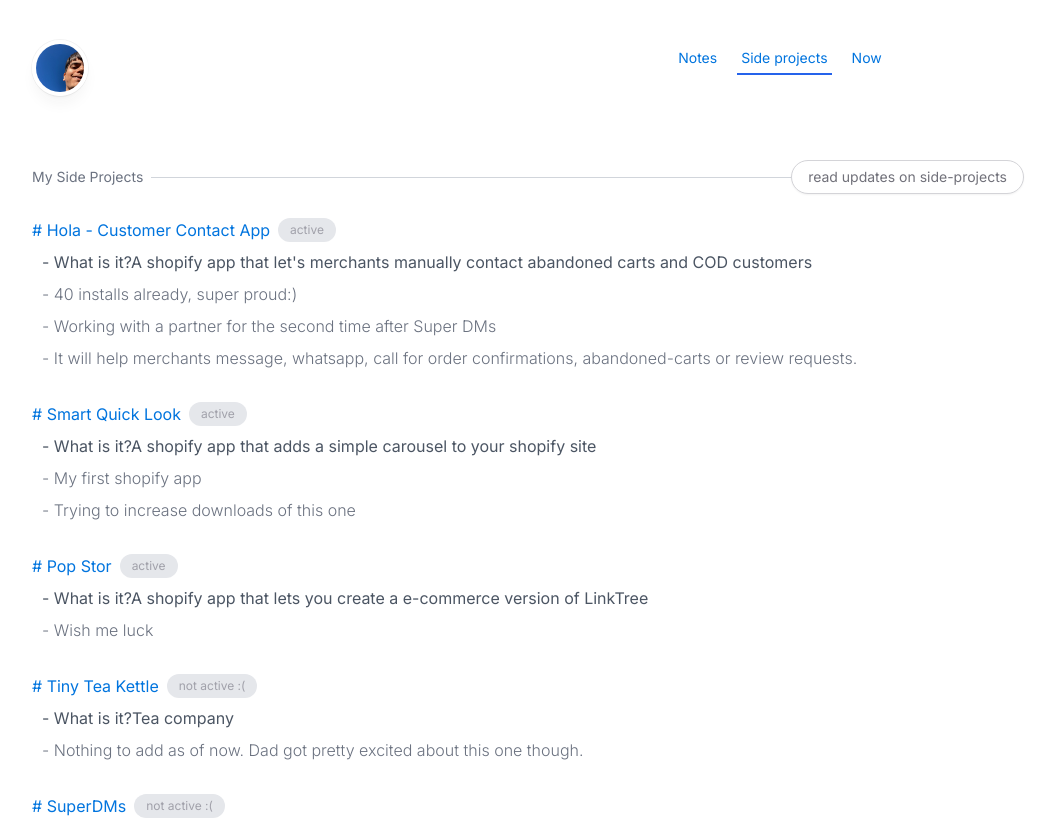
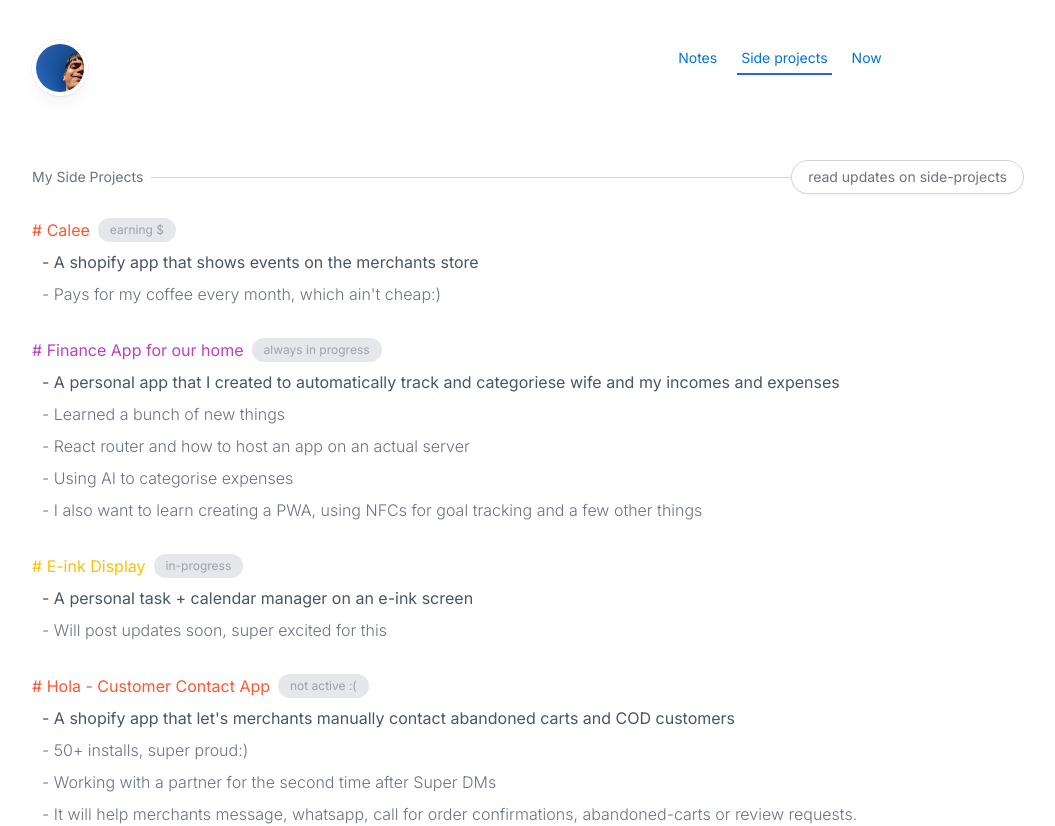
Before and after one commit to vedant14/vedants-journal, a Next.js app: page /side-projects in a window 1280 px wide. Shown: the top 826 px of the page, without its empty margins (112-1167 px from the left). Built offline with nearby package versions, Linux system fonts and the light colour scheme.

Commit message:
Working in progress

```diff
--- a/components/SocialLinks.js
+++ b/components/SocialLinks.js
@@ -1,7 +1,18 @@
 import Link from "next/link";
 import { socialLinks } from "./SocialIcons";
 
-const color = ["fill-rred", "fill-ggreen", "fill-ppurple", "fill-bblue", "fill-yyellow"];
+const color = [
+  "fill-rred",
+  "fill-ggreen",
+  "fill-ppurple",
+  "fill-bblue",
+  "fill-yyellow",
+  "text-rred",
+  "text-ggreen",
+  "text-ppurple",
+  "text-bblue",
+  "text-yyellow",
+];
 export function SocialLinks() {
   return (
     <div className="mt-6 flex gap-6">
@@ -13,9 +24,7 @@
           target="_blank"
           aria-label={socialLink.name}
         >
-          <socialLink.icon
-            className={`h-6 w-6 transition ${color[i]}`}
-          />
+          <socialLink.icon className={`h-6 w-6 transition ${color[i]}`} />
         </Link>
       ))}
     </div>
--- a/components/TagsAndDate.js
+++ b/components/TagsAndDate.js
@@ -1,7 +1,6 @@
 import { TagPill } from "./TagPill";
 
 export function TagsAndDate({ date, tagData }) {
-
   const tagsArray = tagData?.split(",");
   return (
     <div className="sm:flex sm:space-x-2 items-center my-6 sm:my-0">
--- a/data/side-projects.json
+++ b/data/side-projects.json
@@ -1,18 +1,43 @@
 [
   {
+    "name": "Calee",
+    "state": "Earning $",
+    "link": "https://apps.shopify.com/cali-event-calendar",
+    "whatItIs": "A shopify app that shows events on the merchants store",
+    "highlights": ["Pays for my coffee every month, which ain't cheap:)"]
+  },
+  {
+    "name": "Finance App for our home",
+    "state": "Always in progress",
+    "link": "https://www.vedantlohbare.com/notes/app-to-track-my-expenses",
+    "whatItIs": "A personal app that I created to automatically track and categoriese wife and my incomes and expenses",
+    "highlights": [
+      "Learned a bunch of new things",
+      "React router and how to host an app on an actual server",
+      "Using AI to categorise expenses",
+      "I also want to learn creating a PWA, using NFCs for goal tracking and a few other things"
+    ]
+  },
+  {
+    "name": "E-ink Display",
+    "state": "In-Progress",
+    "whatItIs": "A personal task + calendar manager on an e-ink screen",
+    "highlights": ["Will post updates soon, super excited for this"]
+  },
+  {
     "name": "Hola - Customer Contact App",
-    "state": "Active",
+    "state": "Not active :(",
     "link": "https://apps.shopify.com/hola-customer-contact-app",
     "whatItIs": "A shopify app that let's merchants manually contact abandoned carts and COD customers",
     "highlights": [
-      "40 installs already, super proud:)",
+      "50+ installs, super proud:)",
       "Working with a partner for the second time after Super DMs",
       "It will help merchants message, whatsapp, call for order confirmations, abandoned-carts or review requests."
     ]
   },
   {
     "name": "Smart Quick Look",
-    "state": "Active",
+    "state": "Not active :(",
     "link": "https://apps.shopify.com/smart-quick-look",
     "whatItIs": "A shopify app that adds a simple carousel to your shopify site",
     "highlights": [
@@ -22,7 +47,7 @@
   },
   {
     "name": "Pop Stor",
-    "state": "Active",
+    "state": "Not active :(",
     "link": "https://popstor.shop/",
     "whatItIs": "A shopify app that lets you create a e-commerce version of LinkTree",
     "highlights": ["Wish me luck"]
--- a/pages/side-projects.js
+++ b/pages/side-projects.js
@@ -5,6 +5,13 @@
 import data from "../data/side-projects.json";
 import { classNames } from "../utils/lib";
 
+const color = [
+  "text-rred",
+  "text-ggreen",
+  "text-ppurple",
+  "text-bblue",
+  "text-yyellow",
+];
 export default function SideProjects() {
   return (
     <Layout>
@@ -19,7 +26,7 @@
           {data.map((item, i) => (
             <li key={i}>
               <div className="mb-2 space-x-2 flex items-center">
-                <a href={item.link} target="_blank">
+                <a href={item.link} target="_blank" className={`${color[Math.floor(Math.random() * 5)]}`}>
                   # {item.name}
                 </a>
                 <span
@@ -32,7 +39,6 @@
               </div>
               <ul className="text-zinc-600 space-y-2 list-none dashed">
                 <li className="text-gray-600">
-                  What is it?
                   {item.whatItIs}
                 </li>
                 {item?.highlights?.map((highlight, i) => (
```
Also changed, not shown: utils/helper.js (added).
